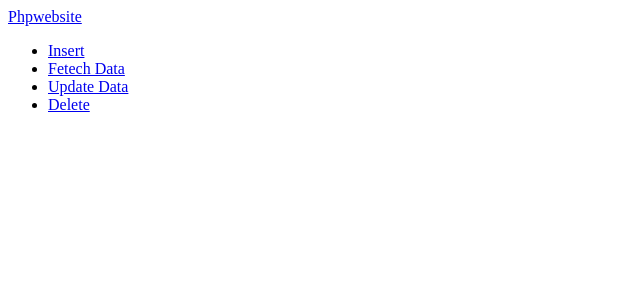
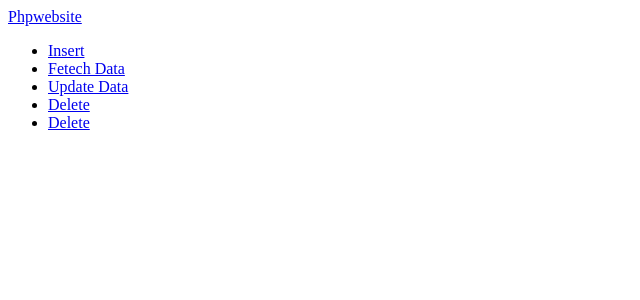
Before and after one commit to ranjithsai27/newproject, a PHP site: page /navbar.php in a window 1280 px wide. Shown: the top 300 px of the page, without its empty margins (0-640 px from the left). Run offline with PHP 8.4, Linux system fonts and the light colour scheme.

Commit message:
data file

```diff
--- a/navbar.php
+++ b/navbar.php
@@ -8,6 +8,7 @@
         <li><a href="./fetch.php">Fetech Data</a></li>
         <li><a href="#">Update Data</a></li>
         <li><a href="#">Delete</a></li>
+        <li><a href="#">Delete</a></li>
       </ul>
     </div>
   </nav>
```
